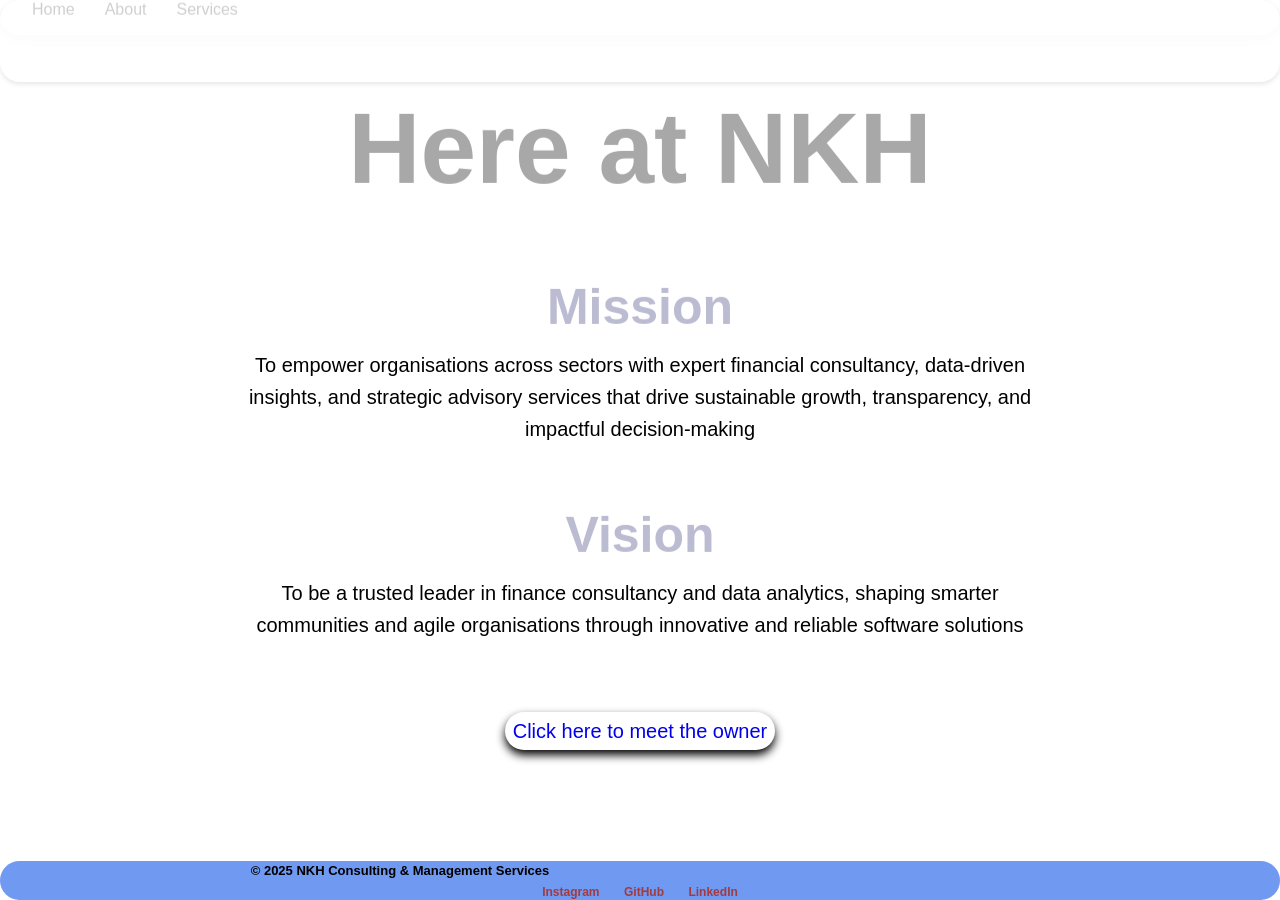
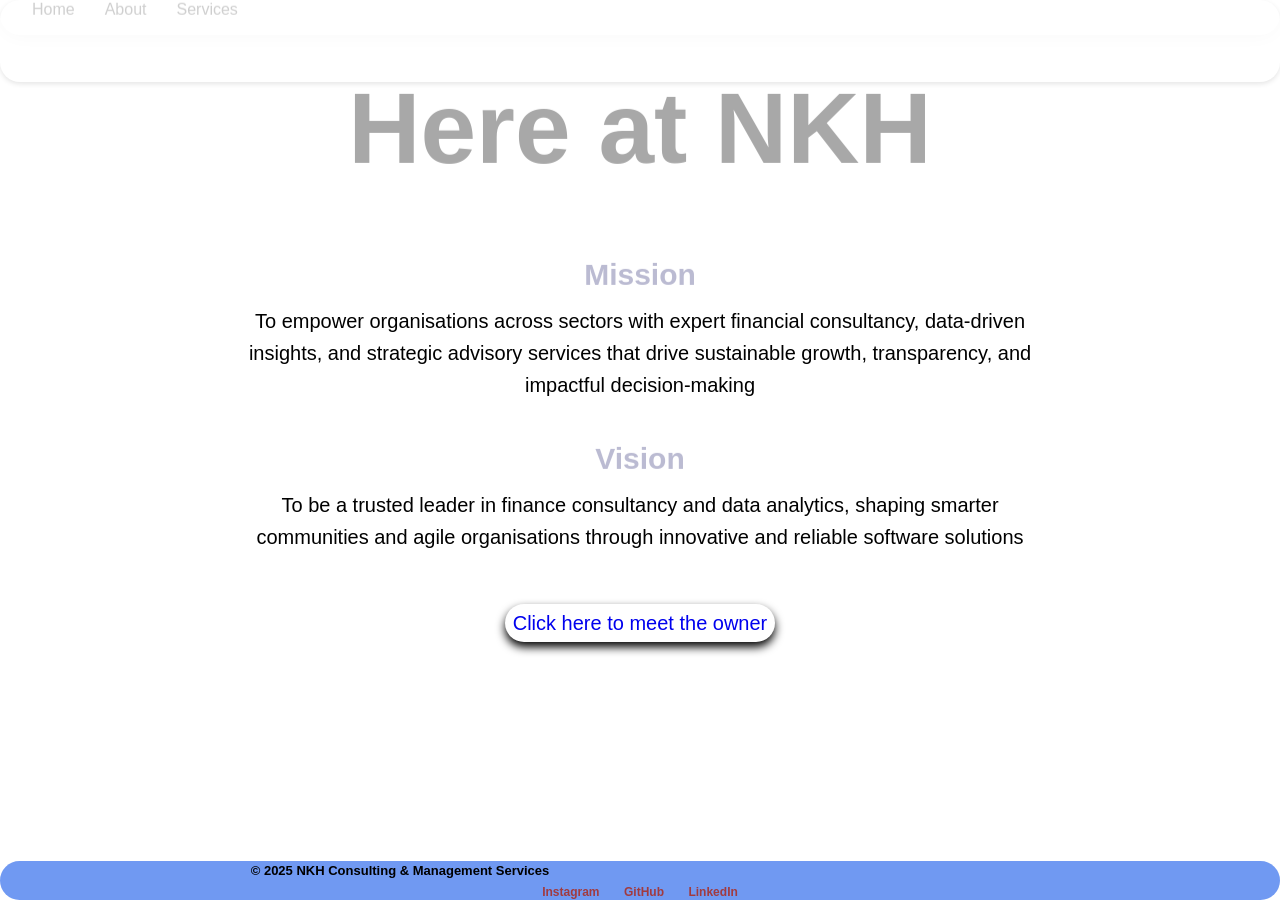

Update Founder

--- a/style_v2.css
+++ b/style_v2.css
@@ -92,7 +92,7 @@ body > a {
 
 h1{
     margin: 0;
-    font-size: 150px;
+    font-size: 100px;
     color: rgb(56, 56, 123);
     animation: fadeIn 2s ease-out forwards;
     text-align: center;
@@ -100,7 +100,7 @@ h1{
 
 h2{
     margin: 0;
-    font-size: 50px;
+    font-size: 30px;
     color: rgb(56, 56, 123);
     animation: fadeIn 2s ease-out forwards;
     text-align: center;
@@ -121,7 +121,6 @@ p{
     max-width: 800px;   /* controls line length */
     margin: 0 auto;     /* centers the text */
     line-height: 1.6;   /* improves readability */
-    margin-bottom: 20px;
 }
 
 .card{
